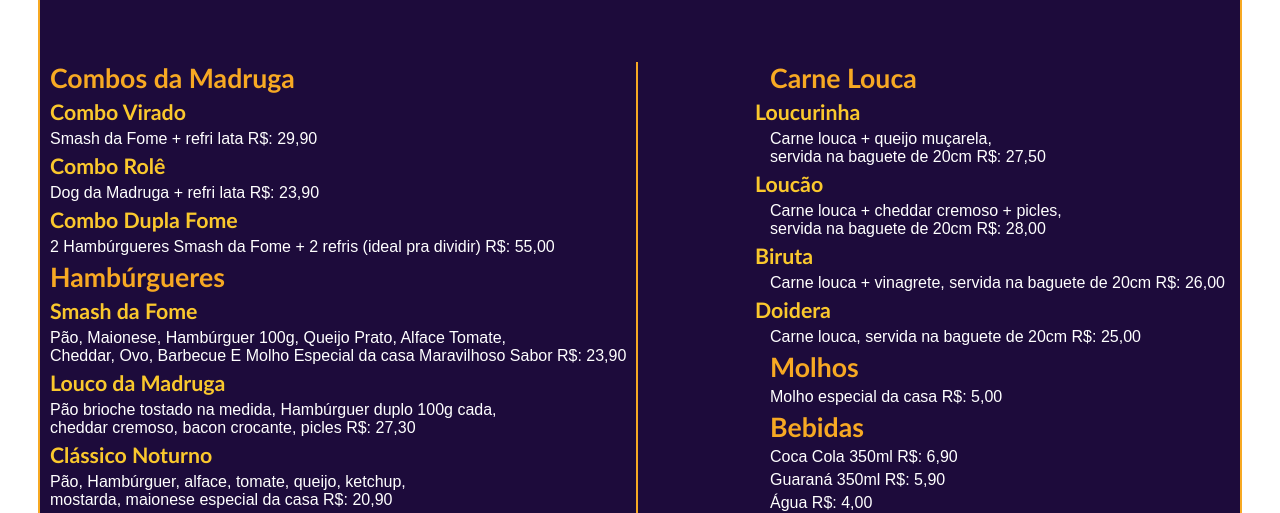
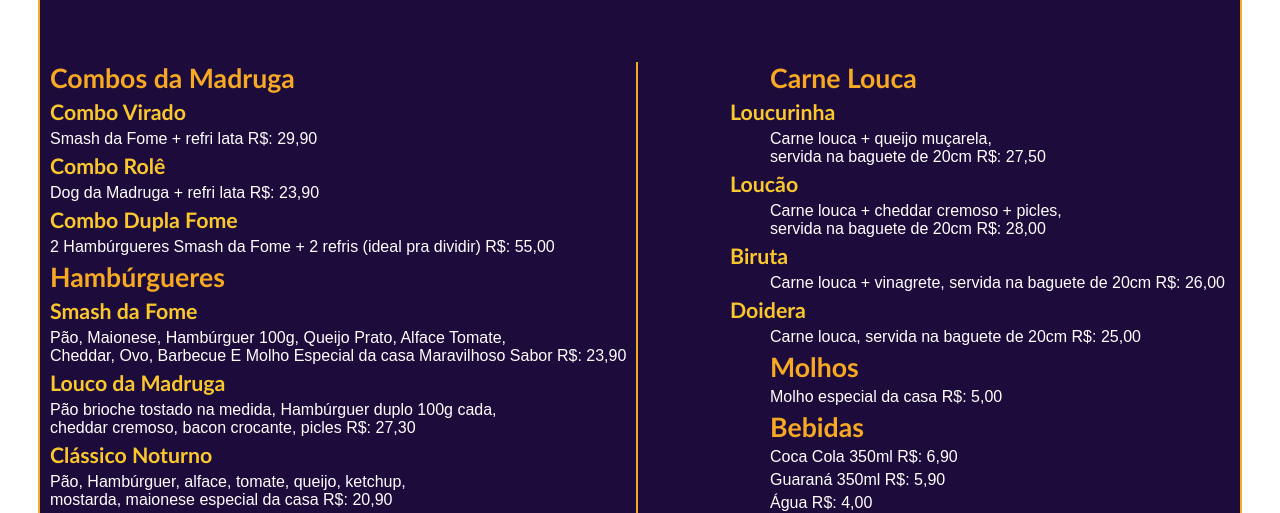
Before and after one commit to tcampossilva/noitedafome, a plain HTML site: page index.html in a window 1280 px wide. Shown: the part 289-802 px from the top of the page. Drawn offline with Linux system fonts and the light colour scheme.

Commit message:
margin
teste

```diff
--- a/index.html
+++ b/index.html
@@ -67,7 +67,7 @@
               }
               #sessao2 > h2{
                   color: #FAC82D;
-                  margin: 5px -5px;
+                  margin: 5px -30px;
                   font-family: 'Trebuchet MS', 'Lucida Sans Unicode', 'Lucida Grande', 'Lucida Sans', Arial, sans-serif;
                   font-size: 16pt;
               }
```
